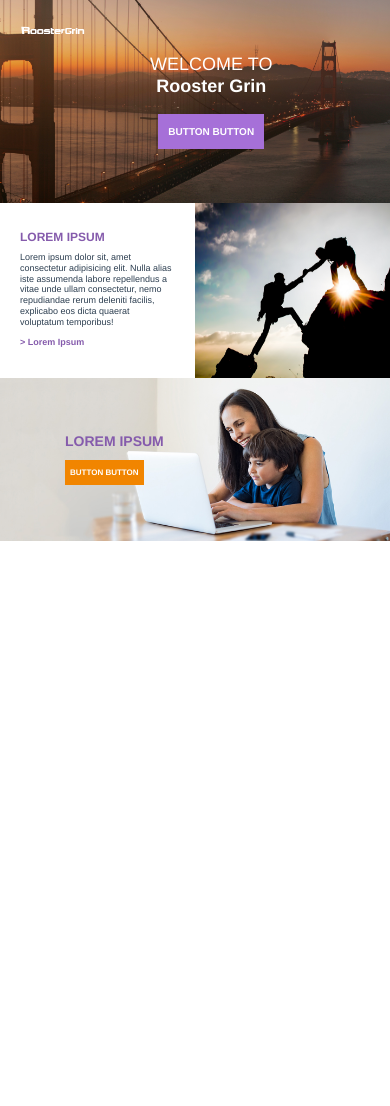
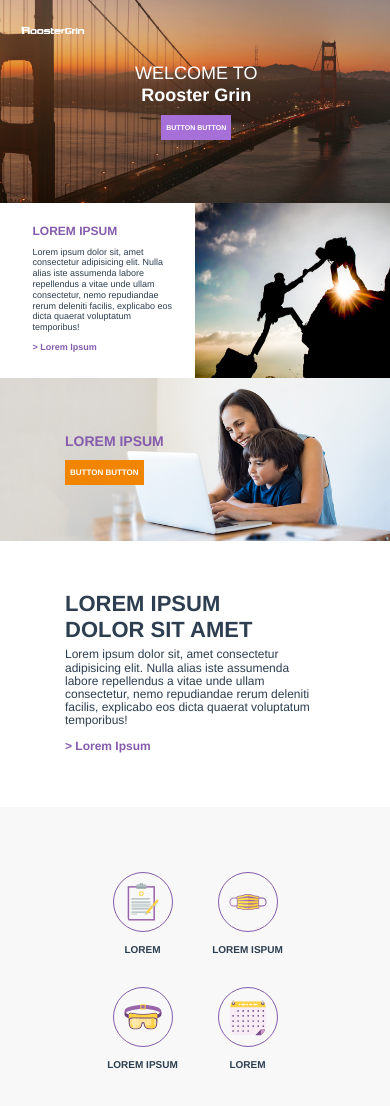
Before and after one commit to matt-violet/roostergrin-test, a Vue app: page / in a window 390 px wide. Shown: the top 1106 px of the page. Before the commit the page ends 844 px from the top, so only its background shows below. Built offline with nearby package versions, Linux system fonts and the light colour scheme.

Commit message:
Add RowThree component and overall responsiveness

```diff
--- a/src/App.vue
+++ b/src/App.vue
@@ -3,6 +3,7 @@
     <Home/>
     <RowOne/>
     <RowTwo/>
+    <RowThree/>
   </div>
 </template>
 
@@ -10,13 +11,15 @@
 import Home from "./components/Home.vue"
 import RowOne from "./components/RowOne.vue"
 import RowTwo from "./components/RowTwo.vue"
+import RowThree from "./components/RowThree.vue"
 
 export default {
   name: "App",
   components: {
     Home,
     RowOne,
-    RowTwo
+    RowTwo,
+    RowThree
   }
 }
 </script>
--- a/src/components/Home.vue
+++ b/src/components/Home.vue
@@ -1,11 +1,11 @@
 <template>
-  <div class="home container col-12 no-gutters">
+  <div class="home container-fluid col-12 no-gutters">
     <img
       class="logo col-2 offset-1"
       src="../../assets/logo-white.svg"
     >
-    <div class="row align-items-center no-gutters">
-      <div class="overlay col-5 offset-4">
+    <div class="row align-items-center">
+      <div class="overlay col-7 offset-3">
         <h1 class="line-1">
           WELCOME TO
         </h1>
@@ -73,6 +73,11 @@ export default {
   .logo {
     margin-left: 20px;
   }
+  .btn {
+    font-size: 7px;
+    padding: 5px;
+    margin: 0;
+  }
 }
 @media (min-width: 577px) and (max-width: 768px) {
  .line-1, .line-2 {
--- a/src/components/RowOne.vue
+++ b/src/components/RowOne.vue
@@ -1,7 +1,8 @@
 <template>
-  <div class="row col-12 align-items-center no-gutters">
-    <div class="left col-6">
-      <div class="text">
+  <div class="container-fluid col-12">
+    <div class="row align-items-center no-gutters">
+      <div class="left col-6 no-gutters">
+        <div class="col-9 offset-2 col-md-6 offset-md-4">
           <h5>LOREM IPSUM</h5>
           <p>Lorem ipsum dolor sit, amet consectetur adipisicing elit. Nulla alias iste assumenda labore repellendus a vitae unde ullam consectetur, nemo repudiandae rerum deleniti facilis, explicabo eos dicta quaerat voluptatum temporibus!</p>
           <a href="">> Lorem Ipsum</a>
@@ -9,6 +10,7 @@
       </div>
       <div class="col-6 right">
         <img src="../../assets/img-1.jpg">
+      </div>
     </div>
   </div>
 </template>
@@ -22,11 +24,6 @@ export default {
 <style scoped>
 .left {
   display: inline-block;
-  padding: 30px;
-}
-.text {
-  float: right;
-  max-width: 450px;
 }
 h5 {
   font-weight: 700;
@@ -49,12 +46,6 @@ img {
 }
 /* -------------------------------- MEDIA QUERIES -------------------------------- */
 @media (max-width: 576px) {
-  .left {
-    padding: 20px;
-  }
-  .text {
-    width: 100%;
-  }
   h5 {
     font-size: 12px;
   }
@@ -69,9 +60,6 @@ img {
   }
 }
 @media (min-width: 577px) and (max-width: 768px) {
-  .text {
-    width: 85%;
-  }
   h5 {
     font-size: 16px;
   }
@@ -80,9 +68,6 @@ img {
   }
 }
 @media (min-width: 769px) and (max-width: 992px) {
-  .text {
-    width: 80%
-  }
   h5 {
     font-size: 24px;
   }
@@ -94,9 +79,6 @@ img {
   }
 }
 @media (min-width: 993px) {
-  .text {
-    width: 80%;
-  }
   h5 {
     font-size: 35px;
   }
--- /dev/null
+++ b/src/components/RowThree.vue
@@ -0,0 +1,165 @@
+<template>
+  <div class="container-fluid col-12">
+    <div class="row no-gutters">
+      <div class="left col-xs-6 col-sm-6 no-gutters">
+        <div class="text col-8 offset-2 col-sm-8 offset-sm-3 col-lg-6 offset-lg-4">
+          <h5>LOREM IPSUM</h5>
+          <h5>DOLOR SIT AMET</h5>
+          <p class="paragraph">Lorem ipsum dolor sit, amet consectetur adipisicing elit. Nulla alias iste assumenda labore repellendus a vitae unde ullam consectetur, nemo repudiandae rerum deleniti facilis, explicabo eos dicta quaerat voluptatum temporibus!</p>
+          <a class="link" href="">> Lorem Ipsum</a>
+        </div>
+      </div>
+      <div class="right col-12 col-sm-6 no-gutters">
+        <div class="col-12 col-lg-10 offset-lg-0">
+          <div class="top-icons">
+            <div class="icon-container">
+              <img class="icon" src="../../assets/home-expertise.svg">
+              <p class="icon-text">LOREM</p>
+            </div>
+            <div class="icon-container">
+              <img class="icon" src="../../assets/home-hygiene.svg">
+              <p class="icon-text">LOREM ISPUM</p>
+            </div>
+          </div>
+          <div class="bottom-icons">
+            <div class="icon-container">
+              <img class="icon" src="../../assets/home-lab.svg">
+              <p class="icon-text">LOREM IPSUM</p>
+            </div>
+            <div class="icon-container">
+              <img class="icon" src="../../assets/home-retention.svg">
+              <p class="icon-text">LOREM</p>
+            </div>
+          </div>
+        </div>
+      </div>
+    </div>
+  </div>
+</template>
+
+<script>
+export default {
+  name: "RowThree",
+}
+</script>
+
+<style scoped>
+.left, .right {
+  padding: 80px 0;
+}
+.left {
+  vertical-align: top;
+  display: inline-block;
+}
+.right {
+  display: inline-block;
+  background: rgb(248, 248, 248);
+}
+h5 {
+  font-weight: 700;
+  font-size: 22px;
+  margin: 0;
+}
+.paragraph {
+  font-size: 12px;
+  line-height: 1.1;
+  margin: 5px 0 5px 0;
+}
+.link {
+  font-size: 12px;
+  font-weight: 700;
+  color: rgb(133, 91, 172);
+}
+.bottom-icons, .top-icons {
+  margin: 10px 0;
+  text-align: center;
+}
+.icon-container {
+  display: inline-block;
+  margin: 5px 10px;
+  text-align: center;
+  width: 75px;
+}
+.icon {
+  width: 60px;
+  height: 60px;
+  padding: 0 10px;
+  border: .5px solid rgb(133, 91, 172);
+  border-radius: 50%;
+}
+.icon-text {
+  font-weight: 700;
+  font-size: 10px;
+  margin: 10px 0 0 0;
+}
+/* -------------------------------- MEDIA QUERIES -------------------------------- */
+@media (max-width: 576px) {
+  .left, .right {
+    padding: 0;
+  }
+  .right {
+    padding: 50px;
+    text-align: center;
+  }
+  .text {
+    padding: 50px 0;
+  }
+  h5 {
+    font-size: 22px;
+    font-weight: 900;
+  }
+  .paragraph {
+    font-size: 12px;
+  }
+  .top-icons, .bottom-icons {
+    margin: 0;
+  }
+  .icon-container {
+    margin: 15px;
+  }
+}
+@media (min-width: 769px) and (max-width: 992px) {
+  h5 {
+    font-size: 28px;
+  }
+  .paragraph, .link {
+    font-size: 14px;
+  }
+  .icon-container {
+    margin: 10px 25px;
+    width: 100px;
+  }
+  .icon {
+    width: 70px;
+    height: 70px;
+    padding: 0 10px;
+  }
+  .icon-text {
+    font-size: 14px;
+  }
+}
+@media (min-width: 993px) {
+  h5 {
+    font-size: 32px;
+  }
+  .paragraph, .link {
+    font-size: 16px;
+  }
+  .paragraph {
+    margin-bottom: 15px;
+    line-height: 1.2;
+  }
+  .icon-container {
+    margin: 10px 40px;
+    width: 100px;
+  }
+  .icon {
+    padding: 0 14px;
+    width: 80px;
+    height: 80px;
+  }
+  .icon-text {
+    font-size: 14px;
+  }
+}
+</style>
--- a/src/components/RowTwo.vue
+++ b/src/components/RowTwo.vue
@@ -1,10 +1,12 @@
 <template>
-  <div class="row col-12 align-items-center no-gutters">
-    <div class="overlay offset-2">
-      <h5>LOREM IPSUM</h5>
-      <button>BUTTON BUTTON</button>
+  <div class="container-fluid col-12">
+    <div class="row align-items-center no-gutters">
+      <div class="overlay col-12 offset-2">
+        <h5>LOREM IPSUM</h5>
+        <button>BUTTON BUTTON</button>
+      </div>
+      <img class="bg-img" src="../../assets/banner-1.jpg">
     </div>
-    <img class="bg-img" src="../../assets/banner-1.jpg">
   </div>
 </template>
 
```
Lines whose indentation alone changed are shown as unchanged.
